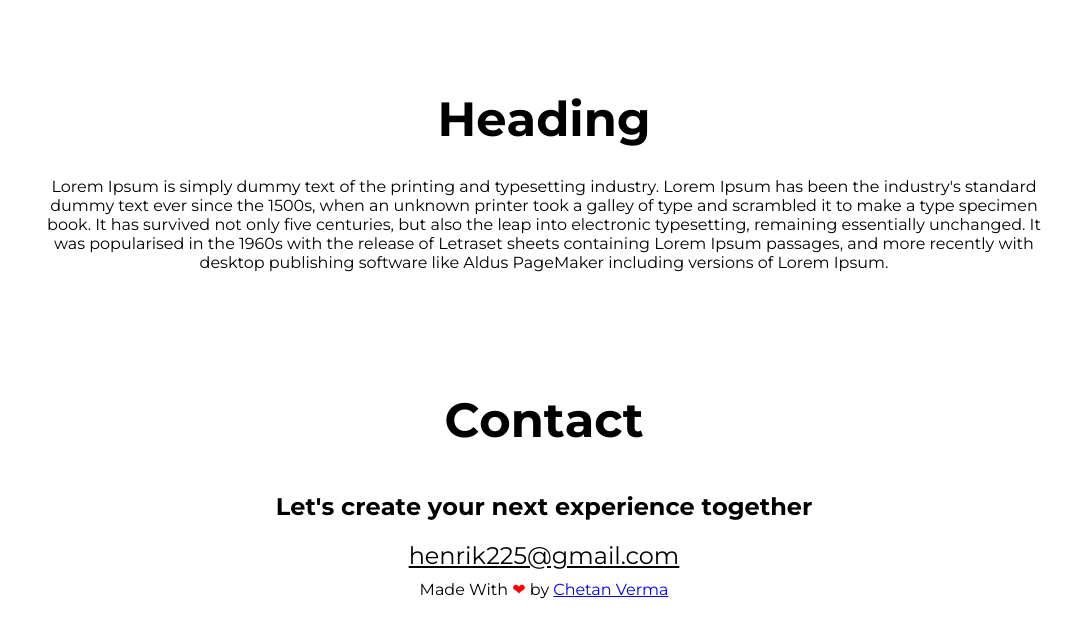
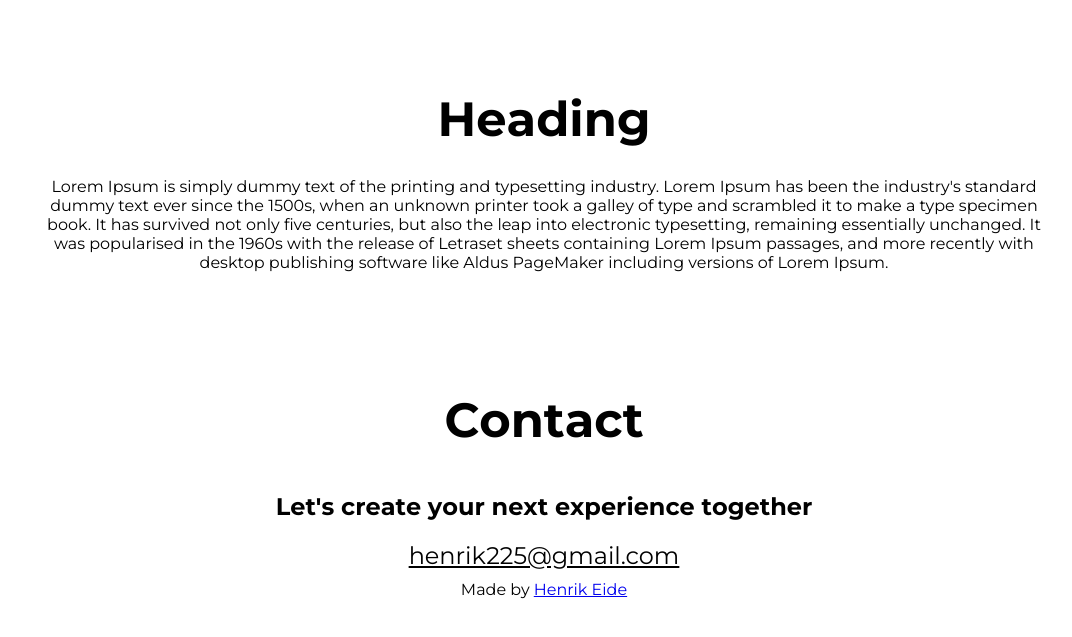
Before and after one commit to HenrikEide/portfolio-old, a Gatsby site: page / in a window 1280 px wide. Shown: the part 1449-2086 px from the top of the page, without its empty margins (96-1168 px from the left). Built offline with nearby package versions, Linux system fonts and the light colour scheme; Gatsby itself is replaced by a stand-in of ours.

Commit message:
Picture/footer changes

```diff
--- a/src/components/Footer.js
+++ b/src/components/Footer.js
@@ -27,8 +27,8 @@
             ))}
           </div> */}
           <span>
-            Made With <icon>❤</icon> by{" "}
-            <a href="https://www.chetanverma.com/">Chetan Verma</a>
+            Made by {" "}
+            <a href="https://github.com/HenrikEide">Henrik Eide</a>
           </span>
         </div>
       </div>
--- a/src/yourdata.js
+++ b/src/yourdata.js
@@ -129,7 +129,7 @@
   aboutParaThree:
     "It was popularised in the 1960s with the release of Letraset sheets containing Lorem Ipsum passages, and more recently with desktop publishing software like Aldus PageMaker including versions of Lorem Ipsum. Lorem Ipsum is simply dummy text of the printing and typesetting industry.",
   aboutImage:
-    "https://images.unsplash.com/photo-1519713958759-6254243c4a53?ixid=MXwxMjA3fDB8MHxwaG90by1wYWdlfHx8fGVufDB8fHw%3D&ixlib=rb-1.2.1&auto=format&fit=crop&w=334&q=80",
+    "https://www.shitpostbot.com/img/sourceimages/this-meme-isnt-finished-yet-5a4e64e89a86c.png",
 
   //   End About Section ---------------------
   aboutParaOne:
```
